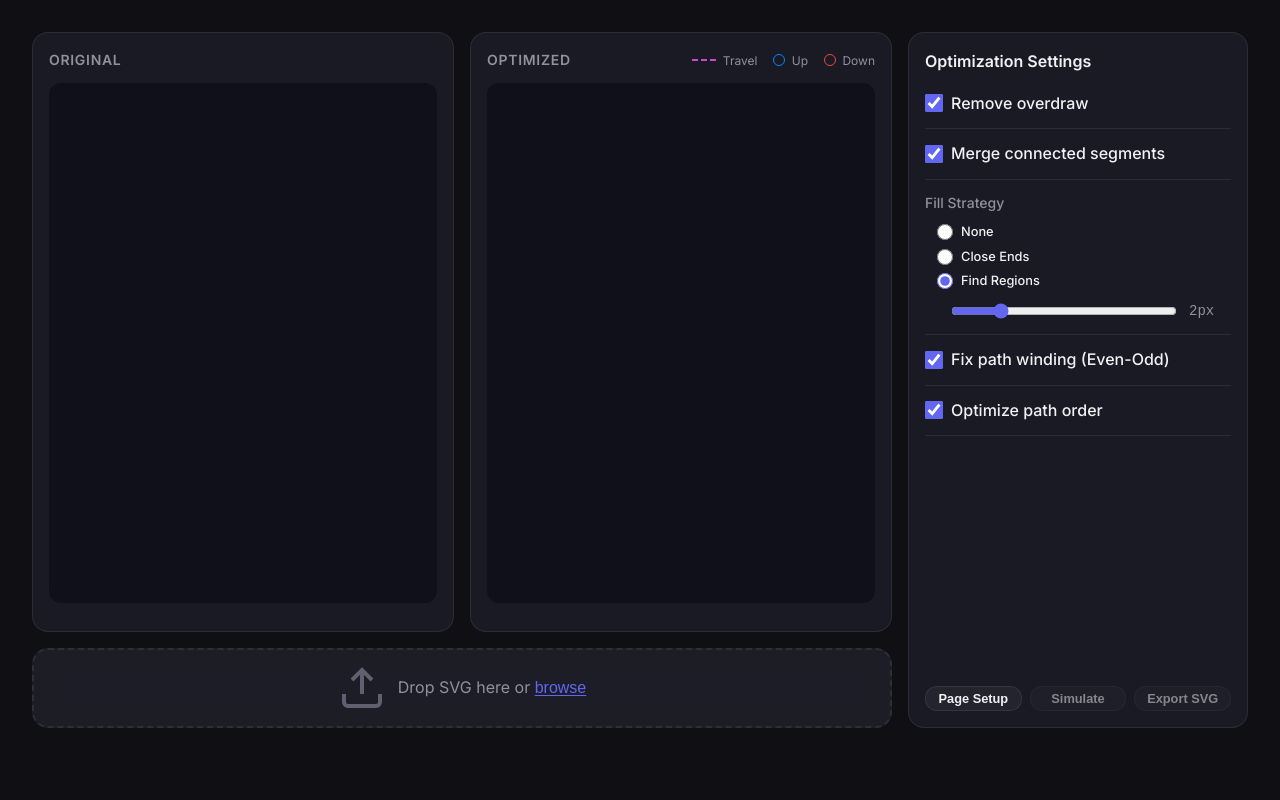
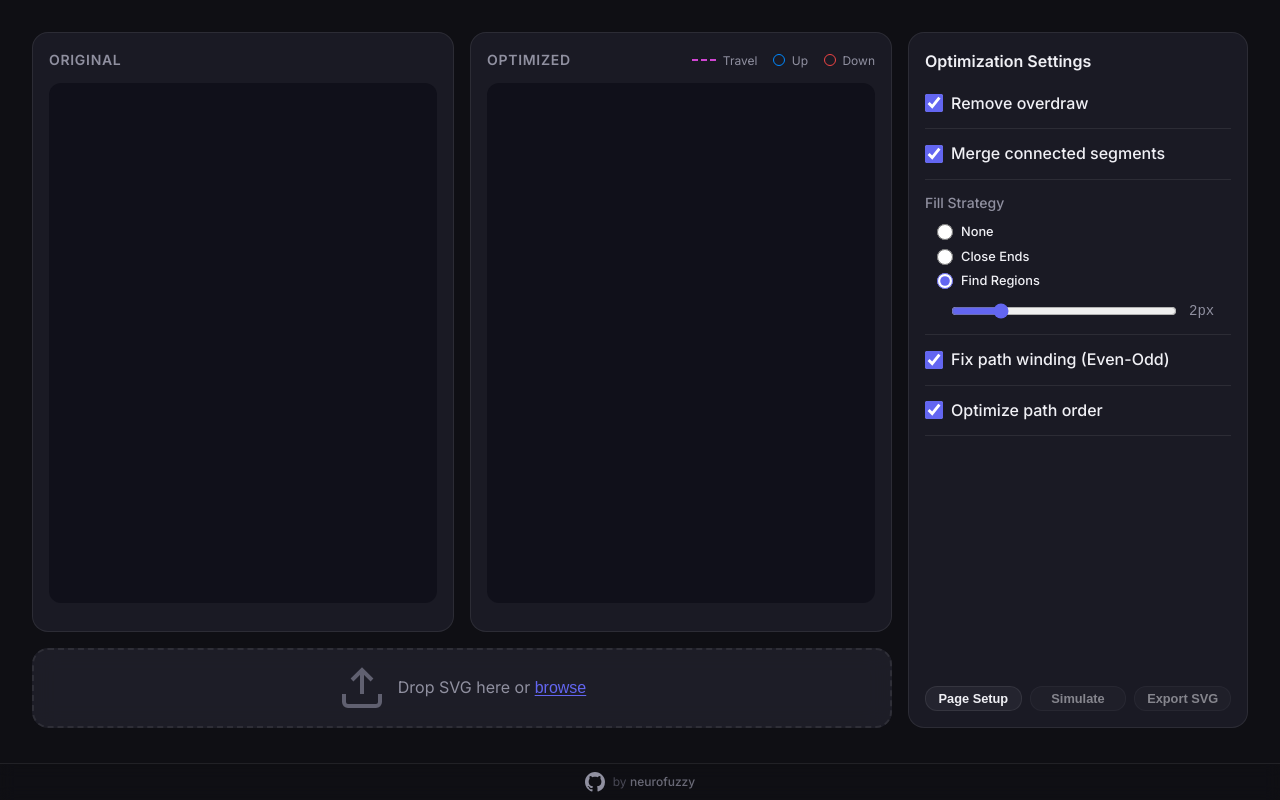
Before and after one commit to neurofuzzy/watertight-svg, a website built with Vite: page index.html in a window 1280 px wide. Built offline with nearby package versions, Linux system fonts and the light colour scheme.

Commit message:
lil footer

```diff
--- a/index.html
+++ b/index.html
@@ -225,6 +225,18 @@
       </div>
     </div>
   </div>
+
+  <footer class="site-footer">
+    <a href="https://github.com/neurofuzzy/watertight-svg" target="_blank" rel="noopener" title="View on GitHub">
+      <svg class="octocat" viewBox="0 0 16 16" fill="currentColor">
+        <path
+          d="M8 0C3.58 0 0 3.58 0 8c0 3.54 2.29 6.53 5.47 7.59.4.07.55-.17.55-.38 0-.19-.01-.82-.01-1.49-2.01.37-2.53-.49-2.69-.94-.09-.23-.48-.94-.82-1.13-.28-.15-.68-.52-.01-.53.63-.01 1.08.58 1.23.82.72 1.21 1.87.87 2.33.66.07-.52.28-.87.51-1.07-1.78-.2-3.64-.89-3.64-3.95 0-.87.31-1.59.82-2.15-.08-.2-.36-1.02.08-2.12 0 0 .67-.21 2.2.82.64-.18 1.32-.27 2-.27.68 0 1.36.09 2 .27 1.53-1.04 2.2-.82 2.2-.82.44 1.1.16 1.92.08 2.12.51.56.82 1.27.82 2.15 0 3.07-1.87 3.75-3.65 3.95.29.25.54.73.54 1.48 0 1.07-.01 1.93-.01 2.2 0 .21.15.46.55.38A8.013 8.013 0 0016 8c0-4.42-3.58-8-8-8z" />
+      </svg>
+    </a>
+    <span class="footer-text">by <a href="https://github.com/neurofuzzy" target="_blank"
+        rel="noopener">neurofuzzy</a></span>
+  </footer>
+
   <script type="module" src="/src/main.ts"></script>
 </body>
 
--- a/src/index.css
+++ b/src/index.css
@@ -880,3 +880,46 @@
   outline: none;
   border-color: var(--accent-primary);
 }
+
+/* Site Footer */
+.site-footer {
+  position: fixed;
+  bottom: 0;
+  left: 0;
+  right: 0;
+  display: flex;
+  align-items: center;
+  justify-content: center;
+  gap: var(--space-sm);
+  padding: var(--space-sm) var(--space-md);
+  background: rgba(15, 15, 20, 0.8);
+  backdrop-filter: blur(8px);
+  border-top: 1px solid var(--border);
+  font-size: 0.75rem;
+  color: var(--text-muted);
+  z-index: 100;
+}
+
+.site-footer a {
+  color: var(--text-secondary);
+  text-decoration: none;
+  transition: color var(--duration-fast) var(--ease-out);
+}
+
+.site-footer a:hover {
+  color: var(--accent-primary);
+}
+
+.octocat {
+  width: 20px;
+  height: 20px;
+  display: block;
+}
+
+.footer-text {
+  opacity: 0.7;
+}
+
+.footer-text a {
+  font-weight: 500;
+}
```
